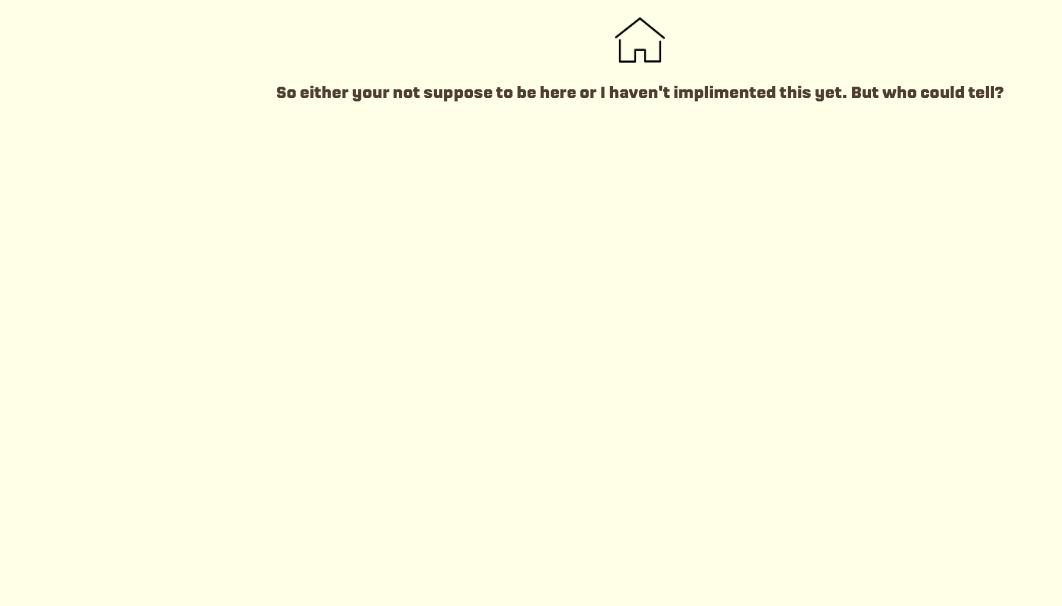
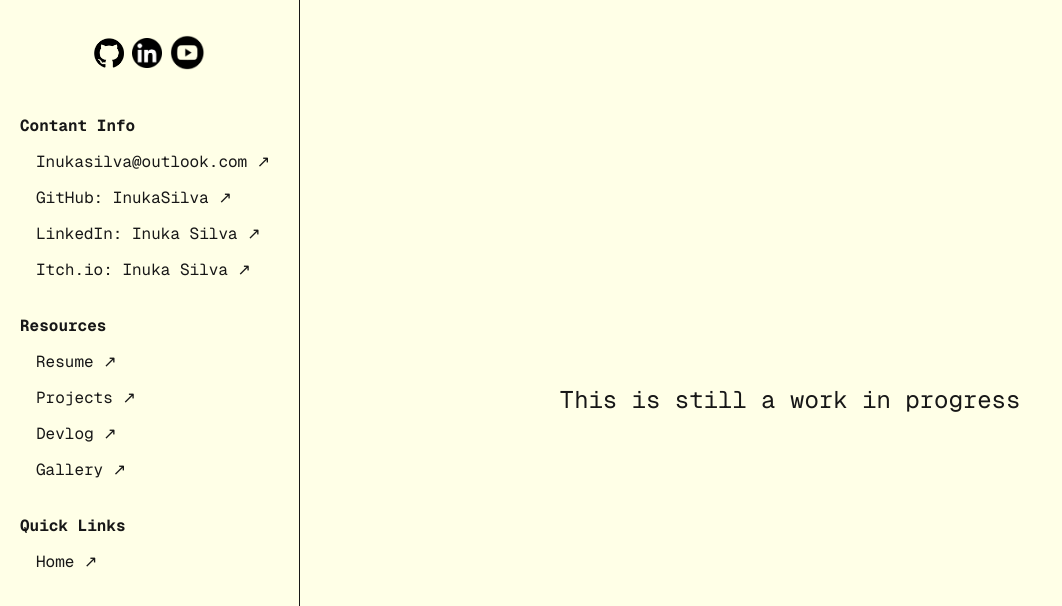
Before and after one commit to InukaSilva/InukaSilva.github.io, a Next.js app: page /Projects in a window 1280 px wide. Shown: the top 606 px of the page, without its empty margins (0-1062 px from the left). Built offline with nearby package versions, Linux system fonts and the light colour scheme.

Commit message:
added a proper home linke

```diff
--- a/src/app/Gallery/page.tsx
+++ b/src/app/Gallery/page.tsx
@@ -2,38 +2,95 @@
 
 import { motion } from "motion/react";
 import Image from "next/image";
-
+import Link from "next/link";
 export default function Home() {
 
-  const images = [
-    "/photos/photo1.jpg",
-    "/photos/photo2.jpg",
-    "/photos/photo3.jpg",
-    "/photos/photo4.jpg",
-  ];
+  return (
+      <div className="flex w-screen h-screen flex-row">
+      {/*THis is the side bar */}
+      <div className="flex border-r flex-col min-w-75 h-full p-4">
 
-  return (
-    <div className="flex flex-col items-center h-screen text-[#4E3D31] ">
-      <div className="flex justify-center h-1/10 w-screen">
-        <motion.button whileHover={{ scale: 1.1 }} onHoverStart={() => console.log('hover started!')}>
-            <a href="/">
-              <Image src="/assets/Home.png" width={50} height={50} alt="Github"/>
-            </a >
-        </motion.button>
+        <motion.div className="flex h-20 flex-row flex-wrap gap-2 justify-center items-center p-2">
+          <a href="https://github.com/InukaSilva">
+            <Image src="/assets/Github.jpg" width={30} height={30} alt="Github"/>
+          </a >
+          <a href="https://ca.linkedin.com/in/inuka-silva-a367a8244">
+            <Image src="/assets/Linkedin.png" width={30} height={30} alt="Linkedin"/>
+          </a>
+          <a href="https://www.youtube.com/@Inuka_Silva">
+            <Image src="/assets/Youtube.png" width={35} height={35} alt="Youtube"/>
+          </a>
+
+        </motion.div>
+        <motion.div className="flex flex-col h-full p-1 items-baseline gap-3 font-mono">
+          <p className="pt-5 font-bold">
+            Contant Info
+          </p>
+          <div className="flex flex-col items-baseline pl-4 gap-3">
+            <motion.button>
+              <a href="mailto:Inukasilva@outlook.com">
+                Inukasilva@outlook.com ↗
+              </a>
+            </motion.button>
+            <motion.button>
+              <a href="https://github.com/InukaSilva">
+                GitHub: InukaSilva ↗
+              </a>
+            </motion.button>
+            <motion.button>
+              <a href="https://github.com/InukaSilva">
+                LinkedIn: Inuka Silva ↗
+              </a>
+            </motion.button>
+             <motion.button>
+              <a href="https://inuka-silva.itch.io/">
+                Itch.io: Inuka Silva ↗
+              </a>
+            </motion.button>
+          </div>
+          <p className="pt-5  font-bold">
+              Resources
+          </p>
+          <div className="flex flex-col items-baseline pl-4 gap-3">
+            <motion.button>
+              <a href="/assets/resume.pdf" rel="noopener noreferrer">
+                Resume ↗
+              </a>
+            </motion.button>
+             <motion.button>
+            <a href="/Projects">
+              Projects ↗
+            </a>
+          </motion.button>
+          <motion.button>
+            <a href="https://inukasilva.github.io/Devlog/">
+              Devlog ↗
+            </a>
+          </motion.button>
+          <motion.button>
+            <a href="/Gallery">
+              Gallery ↗
+            </a>
+          </motion.button>
+          </div>
+          <p className="pt-5  font-bold">
+              Quick Links
+          </p>
+          <div className="flex flex-col items-baseline pl-4 gap-3">
+             <Link href="/">Home ↗</Link>
+          </div>
+
+
+        </motion.div>
+      </div >
+      {/* This is the main section*/}
+      <div className="flex w-full h-full justify-center items-center">
+        <div className="flex flex-col max-w-200 p-4 gap-4 text-2xl font-mono">
+          <p>
+            This is still a work in progress
+          </p>
+        </div>
       </div>
-      <div className="flex flex-row flex-wrap w-8/10 p-1 gap-0.5 border-2">
-        {images.map((src, index) => (
-          <div key={index} className="relative h-40 w-40 overflow-hidden">
-            <Image
-              src={src}
-              alt={`Photo ${index + 1}`}
-              fill
-              className="object-cover"
-            />
-          </div>
-        ))}
-      </div>
-      <h1>So either your not suppose to be here or I haven't implimented this yet. But who could tell?</h1>
     </div>
   );
 }
--- a/src/app/Projects/page.tsx
+++ b/src/app/Projects/page.tsx
@@ -1,21 +1,97 @@
 "use client"
 
 import { motion } from "motion/react"
+import Link from "next/link";
 import Image from "next/image"
 
 export default function Home() {
 
   return (
-    <div className="flex flex-col items-center h-screen text-[#4E3D31] ">
-      <div className="flex justify-center h-1/10 w-screen">
-        <motion.button whileHover={{ scale: 1.1 }} onHoverStart={() => console.log('hover started!')}>
-            <a href="/">
-              <Image src="/assets/Home.png" width={50} height={50} alt="Github"/>
-            </a >
-        </motion.button>
+        <div className="flex w-screen h-screen flex-row">
+      {/*THis is the side bar */}
+      <div className="flex border-r flex-col min-w-75 h-full p-4">
+
+        <motion.div className="flex h-20 flex-row flex-wrap gap-2 justify-center items-center p-2">
+          <a href="https://github.com/InukaSilva">
+            <Image src="/assets/Github.jpg" width={30} height={30} alt="Github"/>
+          </a >
+          <a href="https://ca.linkedin.com/in/inuka-silva-a367a8244">
+            <Image src="/assets/Linkedin.png" width={30} height={30} alt="Linkedin"/>
+          </a>
+          <a href="https://www.youtube.com/@Inuka_Silva">
+            <Image src="/assets/Youtube.png" width={35} height={35} alt="Youtube"/>
+          </a>
+
+        </motion.div>
+        <motion.div className="flex flex-col h-full p-1 items-baseline gap-3 font-mono">
+          <p className="pt-5 font-bold">
+            Contant Info
+          </p>
+          <div className="flex flex-col items-baseline pl-4 gap-3">
+            <motion.button>
+              <a href="mailto:Inukasilva@outlook.com">
+                Inukasilva@outlook.com ↗
+              </a>
+            </motion.button>
+            <motion.button>
+              <a href="https://github.com/InukaSilva">
+                GitHub: InukaSilva ↗
+              </a>
+            </motion.button>
+            <motion.button>
+              <a href="https://github.com/InukaSilva">
+                LinkedIn: Inuka Silva ↗
+              </a>
+            </motion.button>
+             <motion.button>
+              <a href="https://inuka-silva.itch.io/">
+                Itch.io: Inuka Silva ↗
+              </a>
+            </motion.button>
+          </div>
+          <p className="pt-5  font-bold">
+              Resources
+          </p>
+          <div className="flex flex-col items-baseline pl-4 gap-3">
+            <motion.button>
+              <a href="/assets/resume.pdf" rel="noopener noreferrer">
+                Resume ↗
+              </a>
+            </motion.button>
+             <motion.button>
+            <a href="/Projects">
+              Projects ↗
+            </a>
+          </motion.button>
+          <motion.button>
+            <a href="https://inukasilva.github.io/Devlog/">
+              Devlog ↗
+            </a>
+          </motion.button>
+          <motion.button>
+            <a href="/Gallery">
+              Gallery ↗
+            </a>
+          </motion.button>
+          </div>
+          <p className="pt-5  font-bold">
+              Quick Links
+          </p>
+          <div className="flex flex-col items-baseline pl-4 gap-3">
+             <Link href="/">Home ↗</Link>
+          </div>
+
+
+        </motion.div>
+      </div >
+      {/* This is the main section*/}
+      <div className="flex w-full h-full justify-center items-center">
+        <div className="flex flex-col max-w-200 p-4 gap-4 text-2xl font-mono">
+          <p>
+            This is still a work in progress
+          </p>
+        </div>
       </div>
-
-      <h1>So either your not suppose to be here or I haven't implimented this yet. But who could tell?</h1>
     </div>
   );
 }
--- a/src/app/page.tsx
+++ b/src/app/page.tsx
@@ -2,6 +2,7 @@
 
 import Image from "next/image";
 import { motion } from "motion/react"
+import Link from "next/link";
 
 export default function Home() {
 
@@ -76,6 +77,11 @@ export default function Home() {
           <p className="pt-5  font-bold">
               Quick Links
           </p>
+          <div className="flex flex-col items-baseline pl-4 gap-3">
+             <Link href="/">Home ↗</Link>
+          </div>
+
+
         </motion.div>
       </div >
       {/* This is the main section*/}
```
